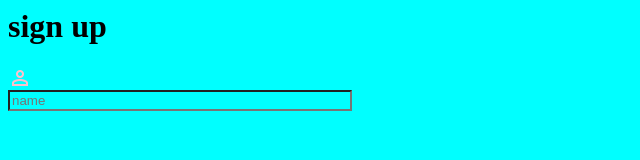
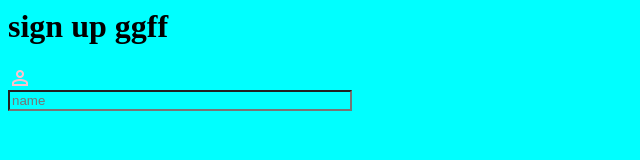
Before and after one commit to Mehulkumar799/login-form, a plain HTML site: page index.html in a window 1280 px wide. Shown: the whole page, without its empty margins (0-640 px from the left). Drawn offline with nearby package versions, Linux system fonts and the light colour scheme.

Commit message:
Update index.html

```diff
--- a/index.html
+++ b/index.html
@@ -18,7 +18,7 @@
     </style>
     <body>
         <div class="container">
-            <h1>sign up</h1>
+            <h1>sign up ggff</h1>
 
 
             <form>
```
